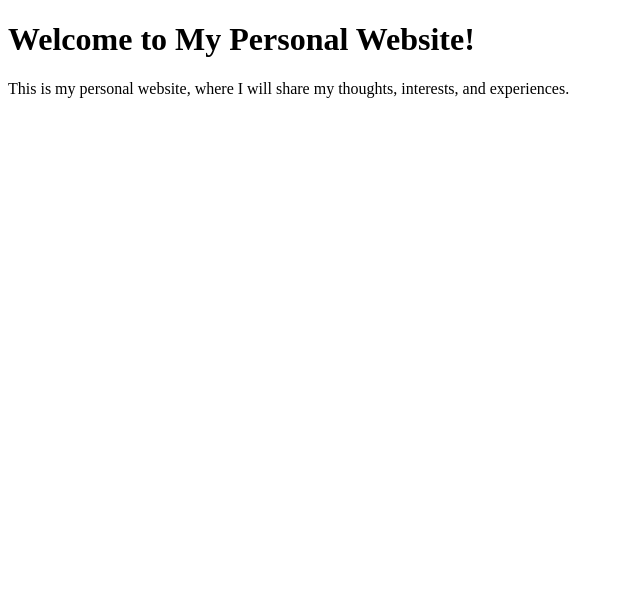
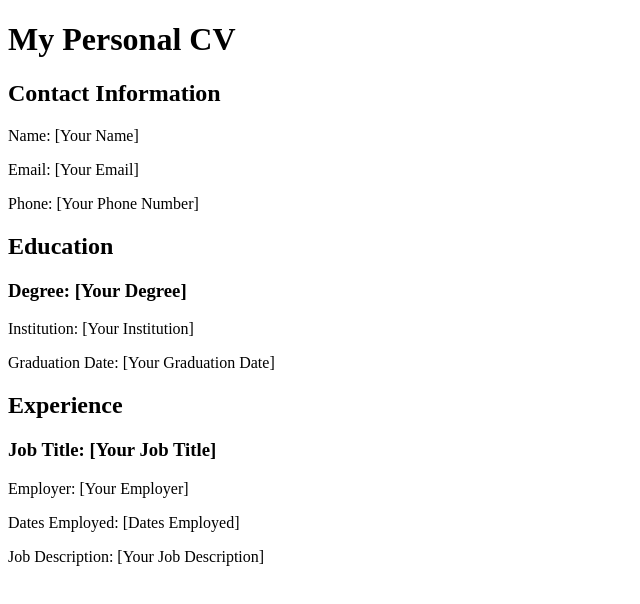
Before and after one commit to torjusik/Personal-Website, a plain HTML site: page index.html in a window 1280 px wide. Shown: the whole page, without its empty margins (0-640 px from the left). Drawn offline with Linux system fonts and the light colour scheme.

Commit message:
Update index.html

```diff
--- a/index.html
+++ b/index.html
@@ -1,10 +1,22 @@
 <!DOCTYPE html>
 <html>
-  <head>
-    <title>My Personal Website</title>
-  </head>
-  <body>
-    <h1>Welcome to My Personal Website!</h1>
-    <p>This is my personal website, where I will share my thoughts, interests, and experiences.</p>
-  </body>
+<head>
+  <title>My Personal CV</title>
+</head>
+<body>
+  <h1>My Personal CV</h1>
+  <h2>Contact Information</h2>
+  <p>Name: [Your Name]</p>
+  <p>Email: [Your Email]</p>
+  <p>Phone: [Your Phone Number]</p>
+  <h2>Education</h2>
+  <h3>Degree: [Your Degree]</h3>
+  <p>Institution: [Your Institution]</p>
+  <p>Graduation Date: [Your Graduation Date]</p>
+  <h2>Experience</h2>
+  <h3>Job Title: [Your Job Title]</h3>
+  <p>Employer: [Your Employer]</p>
+  <p>Dates Employed: [Dates Employed]</p>
+  <p>Job Description: [Your Job Description]</p>
+</body>
 </html>
```
